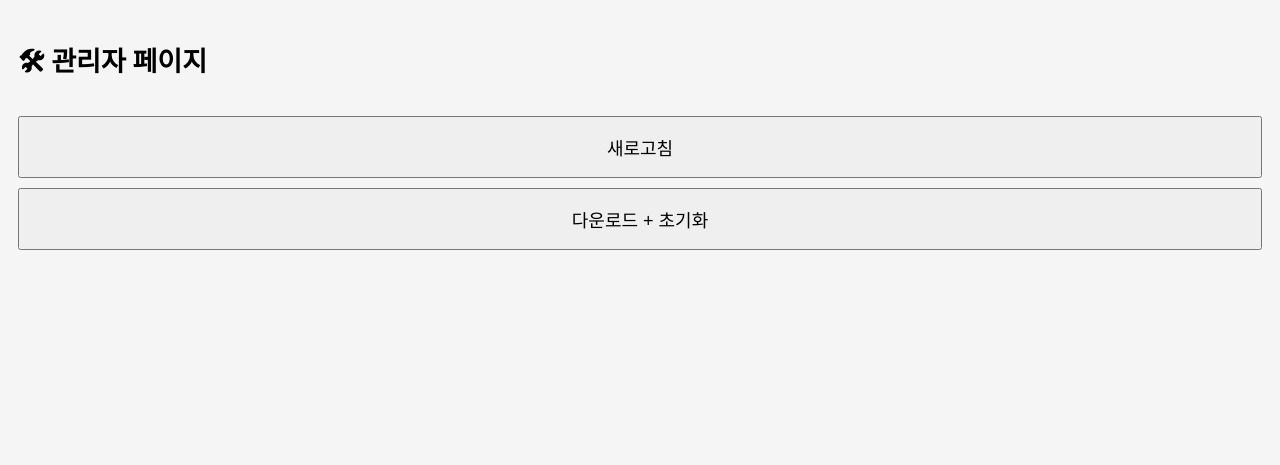
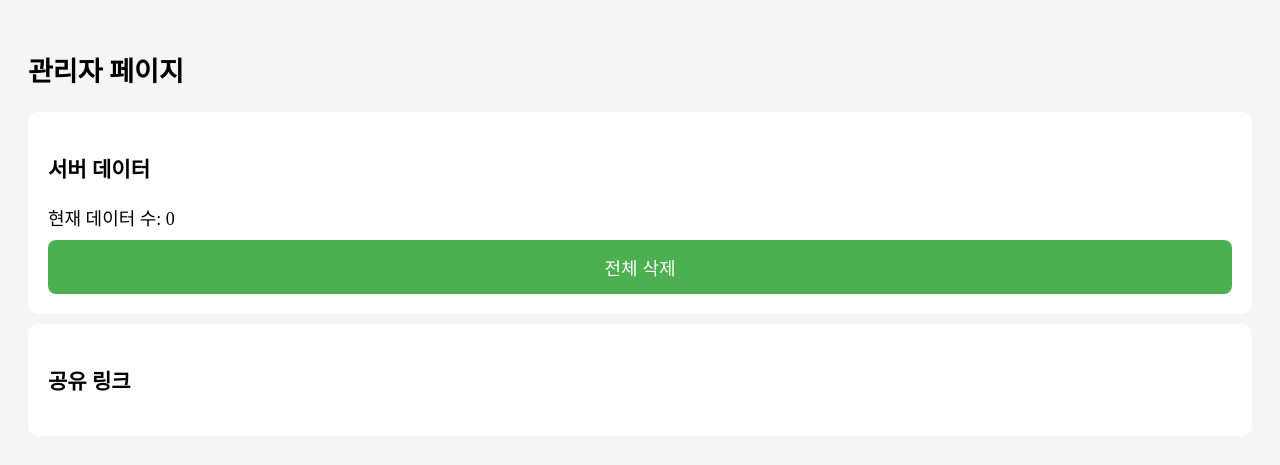
Before and after one commit to kkm313691-stack/inventory-app, a Flask app: page /admin in a window 1280 px wide. Shown: the top 465 px of the page. Run offline with Flask 3, Linux system fonts and the light colour scheme; the visitor is signed in with stand-in values (Sample User, id 1); data that the repository does not hold is empty.

Commit message:
Update admin.html

```diff
--- a/templates/admin.html
+++ b/templates/admin.html
@@ -4,53 +4,94 @@
 <meta name="viewport" content="width=device-width, initial-scale=1">
 
 <style>
-body { padding:10px; font-size:18px; background:#f5f5f5; }
-button { width:100%; padding:16px; margin:5px 0; font-size:18px; }
-.card { background:#fff; padding:15px; margin:5px 0; }
+body { font-size:18px; padding:20px; background:#f5f5f5; }
+
+.card {
+    background:#fff;
+    padding:20px;
+    margin:10px 0;
+    border-radius:10px;
+}
+
+button {
+    width:100%;
+    padding:14px;
+    margin-top:10px;
+    font-size:18px;
+    border:none;
+    border-radius:8px;
+    background:#4CAF50;
+    color:white;
+}
 </style>
 </head>
 
 <body>
 
-<h2>🛠 관리자 페이지</h2>
+<h2>관리자 페이지</h2>
 
-<button onclick="loadData()">새로고침</button>
-<button onclick="downloadAndReset()">다운로드 + 초기화</button>
+<div class="card">
+    <h3>서버 데이터</h3>
+    <div id="dataCount"></div>
+    <button onclick="clearData()">전체 삭제</button>
+</div>
 
-<div id="list"></div>
+<div class="card">
+    <h3>공유 링크</h3>
+    <div id="shareList"></div>
+</div>
 
 <script>
 
 function loadData(){
-    fetch('/current_data')
+    fetch('/admin_data_list')
     .then(r=>r.json())
-    .then(data=>{
-
-        let html = data.map(d => `
-        <div class="card">
-            ${d['상품명']} - ${d['실수량'] || 0}
-        </div>
-        `).join('');
-
-        document.getElementById('list').innerHTML = html;
+    .then(d=>{
+        document.getElementById('dataCount').innerText =
+            "현재 데이터 수: " + d.count;
     });
 }
 
-function downloadAndReset(){
+function clearData(){
+    if(!confirm("전체 삭제하시겠습니까?")) return;
 
-    fetch('/admin_download', { method:'POST' })
-    .then(r=>r.blob())
-    .then(b=>{
-        let a=document.createElement('a');
-        a.href=URL.createObjectURL(b);
-        a.download='최종.xlsx';
-        a.click();
-
-        loadData(); // 초기화 확인
+    fetch('/admin_clear_data',{method:'POST'})
+    .then(()=>{
+        alert("삭제 완료");
+        loadData();
     });
 }
 
+function loadShares(){
+    fetch('/shared_list')
+    .then(r=>r.json())
+    .then(list=>{
+        let html = "";
+        list.forEach(item=>{
+            html += `
+            <div class="card">
+                <div>${item.key}</div>
+                <div>남은시간: ${item.remain}초</div>
+                <button onclick="deleteShare('${item.key}')">삭제</button>
+            </div>
+            `;
+        });
+        document.getElementById('shareList').innerHTML = html;
+    });
+}
+
+function deleteShare(key){
+    fetch('/delete_share/'+key,{method:'POST'})
+    .then(()=> loadShares());
+}
+
+setInterval(()=>{
+    loadData();
+    loadShares();
+},3000);
+
 loadData();
+loadShares();
 
 </script>
 
```
